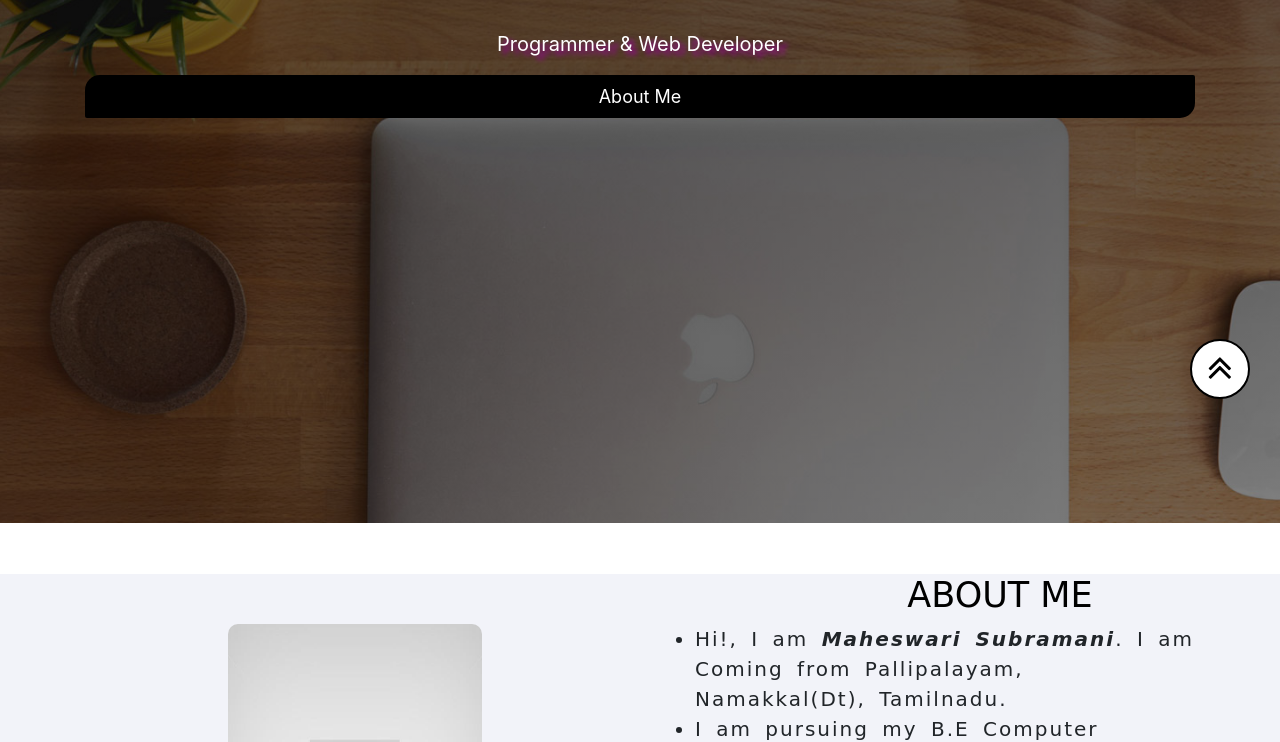
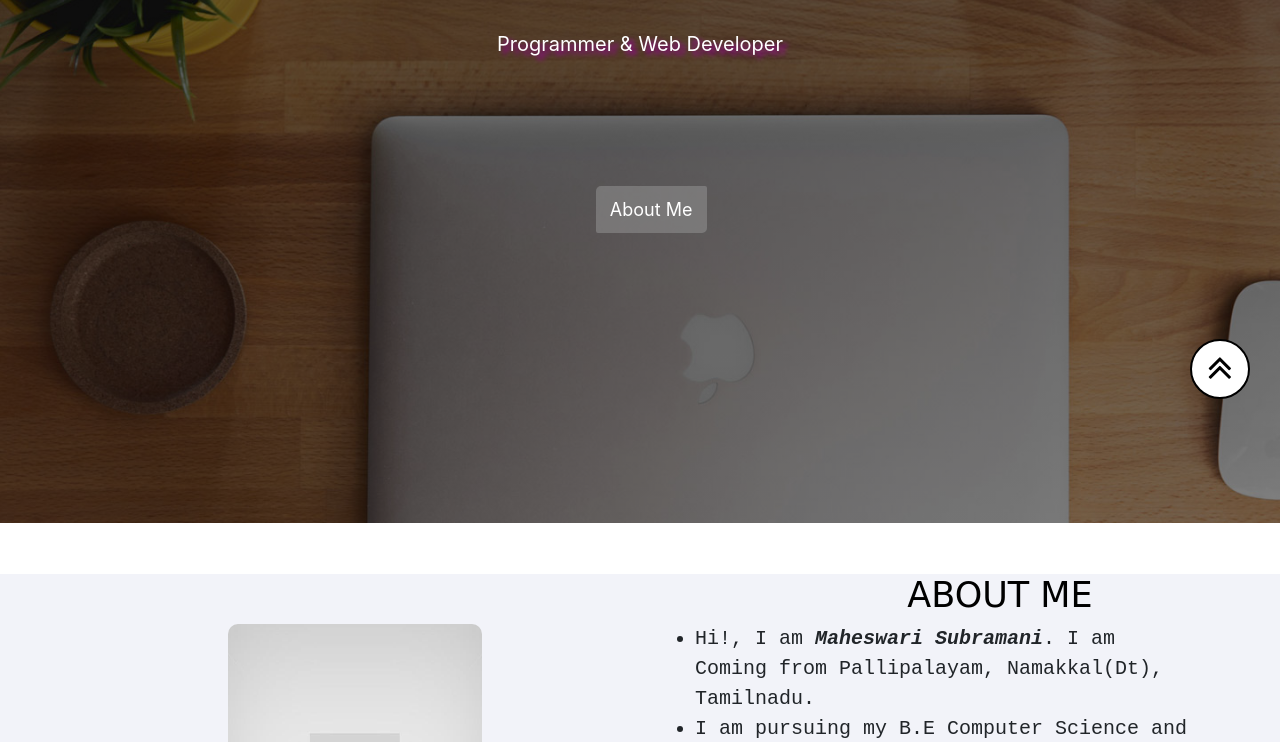
Before and after one commit to Mathimahesh/profile, a plain HTML site: page index.html in a window 1280 px wide. Shown: the part 381-1123 px from the top of the page. Drawn offline with nearby package versions, Linux system fonts and the light colour scheme; a web font is replaced by a local one.

Commit message:
Update style.css

```diff
--- a/Assets/css/style.css
+++ b/Assets/css/style.css
@@ -44,9 +44,8 @@ body {
 
 .list {
     font-size: 20px;
-    font-family: 'Yeon Sung', cursive;
-    word-spacing: 5px;
-    letter-spacing: 2px;
+    font-family: monospace;
+
 }
 
 .mythoughts {
@@ -121,7 +120,16 @@ body {
     font-family: 'Mirza', cursive;
     font-size: 35px;
 }
-
+.about-button{
+    background-color: #9e9e9e75;
+    margin-top: 10%;
+    width: 10%;
+    margin-left: 46%;
+    padding: 10px;
+    border-radius: 5px 2px;
+    outline: 0px;
+    text-decoration: none;
+}
 button {
     border: none;
     outline: 0;
@@ -136,7 +144,7 @@ button {
     border-radius: 15px 2px;
 }
 
-.card1: hover {
+.card1:hover {
     background: cornflowerblue;
 }
 
@@ -259,3 +267,4 @@ footer h6 {
     .aboutme{
         margin-left:0;
 }
+}
```
